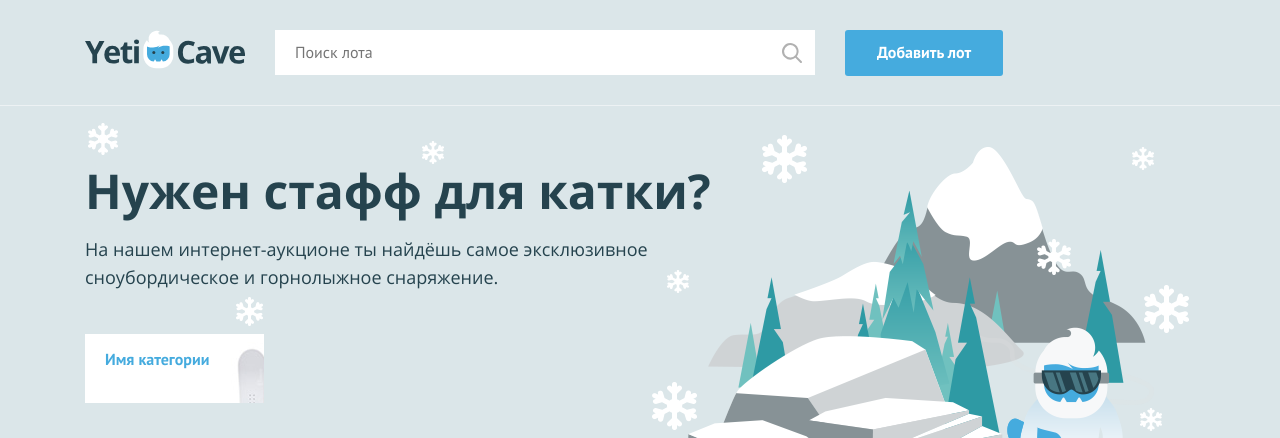
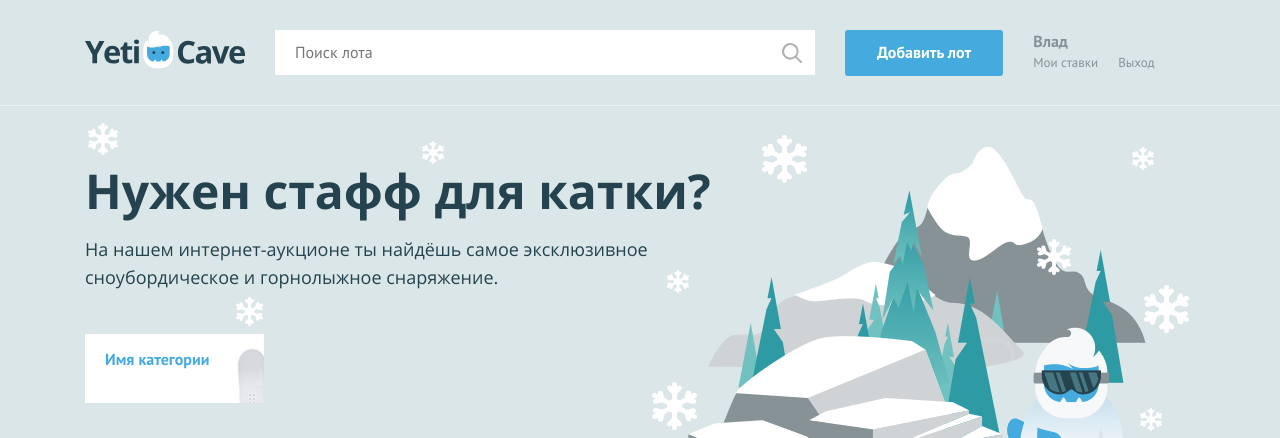
Before and after one commit to Vladlen67/788313-yeticave-11, a PHP site: page / in a window 1280 px wide. Shown: the top 438 px of the page. Run offline with PHP 8.4, Linux system fonts and the light colour scheme.

Commit message:
Записали условие в <nav class='user-menu'>

```diff
--- a/index.php
+++ b/index.php
@@ -1,7 +1,7 @@
 <?php
 $is_auth = rand(0, 1);
 
-$user_name = ''; // укажите здесь ваше имя
+$user_name = 'Влад'; // укажите здесь ваше имя
 ?>
 <!DOCTYPE html>
 <html lang="ru">
@@ -27,9 +27,28 @@ $user_name = ''; // укажите здесь ваше имя
         <a class="main-header__add-lot button" href="pages/add-lot.html">Добавить лот</a>
 
         <nav class="user-menu">
-
-        <!-- здесь должен быть PHP код для показа меню и данных пользователя -->
-
+        	<?php
+        	if ($is_auth == 1) {
+        		?>
+        		<div class="user-menu__logged">
+    				<p><?php print($user_name) ?></p>
+    				<a class="user-menu__bets" href="pages/my-bets.html">Мои ставки</a>
+    				<a class="user-menu__logout" href="#">Выход</a>
+  				</div>
+  				<?php
+        	} else {
+        		?>
+        		<ul class="user-menu__list">
+    				<li class="user-menu__item">
+      					<a href="#">Регистрация</a>
+    				</li>
+    				<li class="user-menu__item">
+      					<a href="#">Вход</a>
+    				</li>
+  				</ul>
+  			<?php
+    		}
+    		?>
         </nav>
     </div>
 </header>
```
